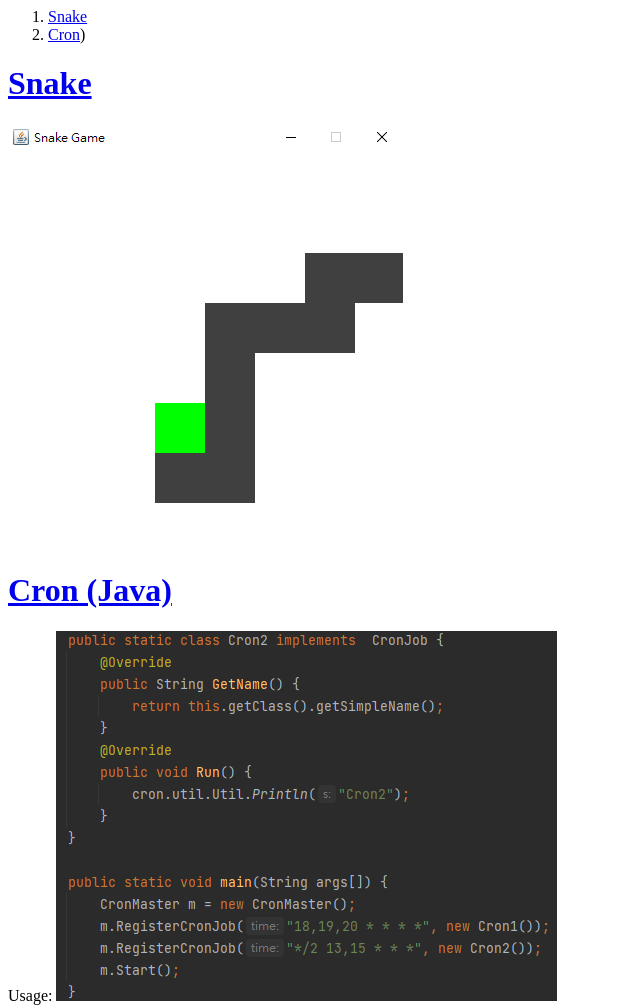
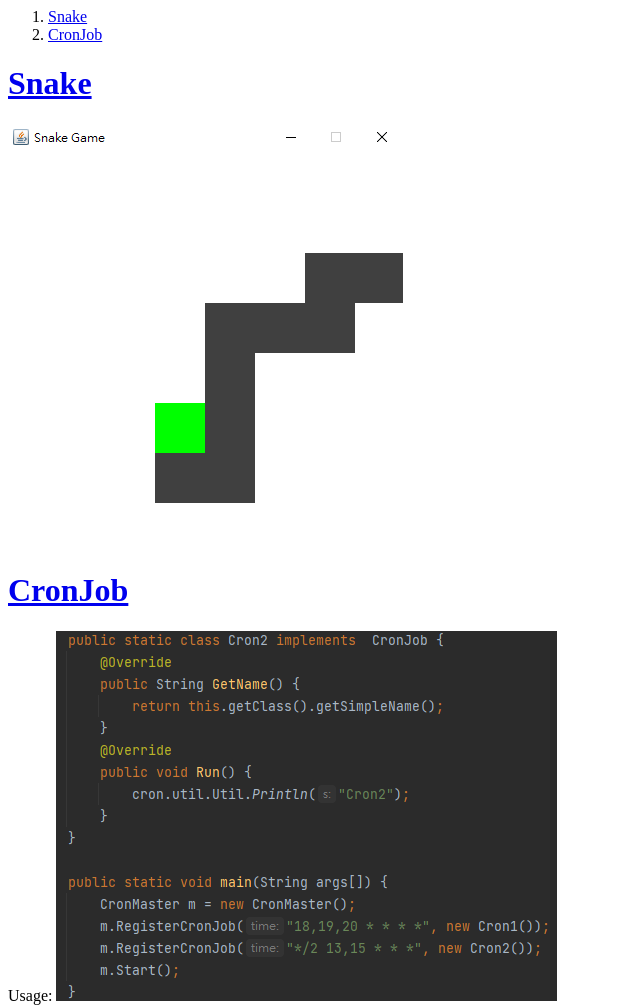
Before and after one commit to r96922081/r96922081.github.io, a plain HTML site: page index.html in a window 1280 px wide. Shown: the top 1008 px of the page, without its empty margins (0-640 px from the left). Drawn offline with Linux system fonts and the light colour scheme.

Commit message:
Update index.html

```diff
--- a/index.html
+++ b/index.html
@@ -1,10 +1,10 @@
 <ol>
 <li><a href="#Snake">Snake</a></li>
-<li><a href="#Cron (Java">Cron</a>)</li>
+<li><a href="#CronJob">CronJob</a></li>
 </ol>
 <h1 id="-snake-https-github-com-r96922081-toy-projects-tree-main-snakegame-"><a href="https://github.com/r96922081/Toy-Projects/tree/main/SnakeGame">Snake</a></h1>
 <p><img src="https://r96922081.github.io/images/snake.png" alt=""></p>
-<h1 id="-cron-java-https-github-com-r96922081-toy-projects-tree-main-cronjob-"><a href="https://github.com/r96922081/Toy-Projects/tree/main/CronJob">Cron (Java)</a></h1>
+<h1 id="-cronjob-https-github-com-r96922081-toy-projects-tree-main-cronjob-"><a href="https://github.com/r96922081/Toy-Projects/tree/main/CronJob">CronJob</a></h1>
 <p>Usage:
 <img src="https://r96922081.github.io/images/cron1.png" alt=""></p>
 <p>Result:
```
